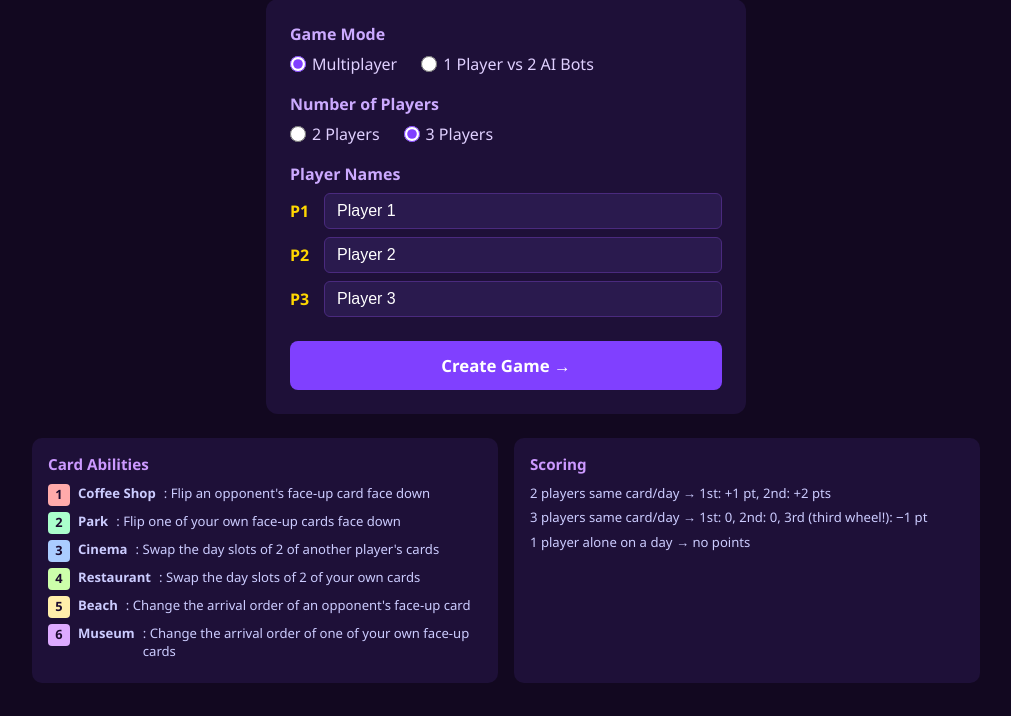
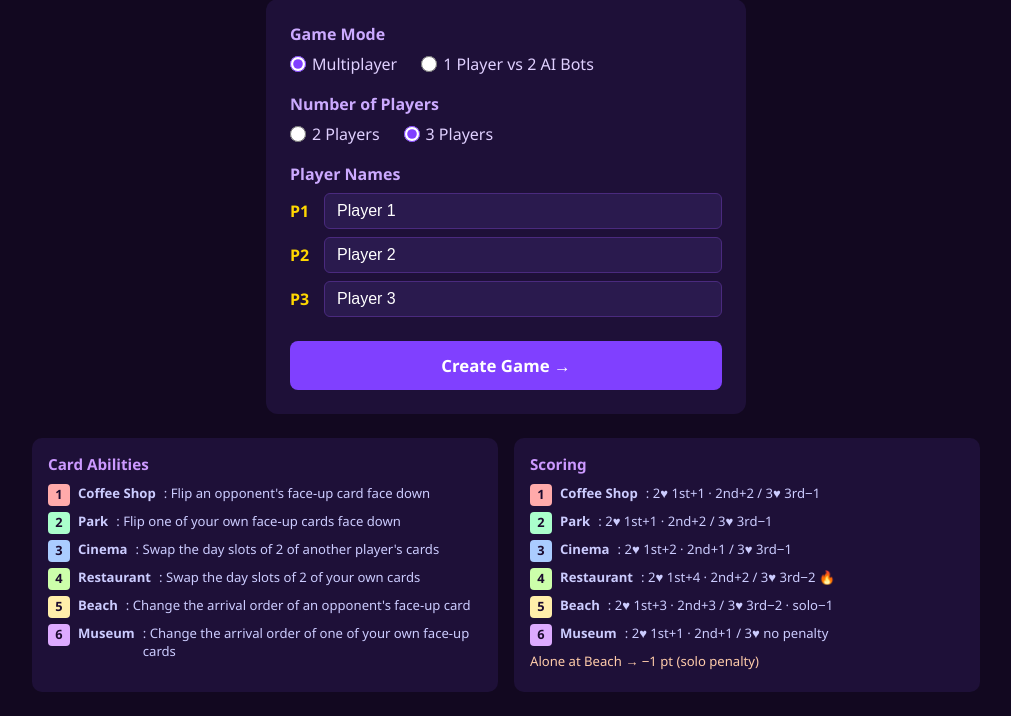
Before and after one commit to calvinpozderac-claude/18_cards_no_shuffle, a Flask app: page / in a window 1280 px wide. Shown: the part 117-833 px from the top of the page, without its empty margins (134-1145 px from the left). Before the commit the page ends 800 px from the top, so only its background shows below. Run offline with Flask 3, Linux system fonts and the light colour scheme.

Commit message:
Add rules 2, 4, and modified rule 3 (Beach solo penalty)
Rule 2 — per-card point distributions:
  Coffee Shop/Park: (1st+1, 2nd+2, 3rd-1) unchanged
  Cinema: (1st+2, 2nd+1, 3rd-1) — first arrival rewarded
  Restaurant: (1st+4, 2nd+2, 3rd-2) — combined with Rule 4 doubling
  Beach: (1st+3, 2nd+3, 3rd-2) — sharing is best, third wheel brutal
  Museum: (1st+1, 2nd+1, no penalty) — flat safe card

Rule 3 (1 location only) — arriving alone at Beach costs -1 pt

Rule 4 — Restaurant points doubled (2,1,-1 → 4,2,-2)

AI strategy updated for new scoring:
  - Hard-veto 3rd arrival at Restaurant/Beach (-2 penalty)
  - Prioritised flip order: Beach 2nd (+3) > Restaurant 1st (+4 EV)
    > Restaurant 2nd (+2) > Cinema 1st (+2) > general 2nd
  - Avoid solo Beach (solo penalty)
  - Target/escape by actual CARD_PTS value, not hardcoded +2 heuristics

UI updated:
  - Per-card scoring text on every card face (CARD_SCORING constant)
  - Setup screen scoring table shows all 6 cards individually
  - End-screen breakdown shows actual point values per date
  - Restaurant cards glow orange to signal hot location

https://claude.ai/code/session_01GHwvX48gz4VgnL1yUpKSno

```diff
--- a/app.py
+++ b/app.py
@@ -24,6 +24,19 @@ CARD_ABILITIES = {
     5: "Change the arrival order of an opponent's face-up card",
     6: "Change the arrival order of one of your own face-up cards",
 }
+
+# Rule 2: per-card-type point distributions (1st-arrival pts, 2nd, 3rd)
+# Rule 3 (1 location): arriving alone at Beach costs −1
+# Rule 4: Restaurant points doubled
+CARD_PTS = {
+    1: (1, 2, -1),   # Coffee Shop  — late arrival best
+    2: (1, 2, -1),   # Park         — late arrival best
+    3: (2, 1, -1),   # Cinema       — early arrival best
+    4: (4, 2, -2),   # Restaurant   — early arrival best, big swings (R2 × R4)
+    5: (3, 3, -2),   # Beach        — 1st = 2nd, third wheel brutal
+    6: (1, 1,  0),   # Museum       — flat, no third-wheel penalty
+}
+SOLO_PENALTY_CT = 5   # Beach: −1 for arriving alone
 
 # ── core game logic ───────────────────────────────────────────────────────────
 
@@ -126,11 +139,15 @@ def _calculate_scores(state):
     scores = {p["name"]: 0 for p in state["players"]}
     for k, arr in state["arrivals"].items():
         n = len(arr)
-        if n == 2:
-            scores[state["players"][arr[0]]["name"]] += 1
-            scores[state["players"][arr[1]]["name"]] += 2
-        elif n >= 3:
-            scores[state["players"][arr[2]]["name"]] -= 1
+        _, ct = (int(v) for v in k.split(","))
+        pts = CARD_PTS[ct]
+        if n == 1:
+            if ct == SOLO_PENALTY_CT:
+                scores[state["players"][arr[0]]["name"]] -= 1
+        elif n >= 2:
+            for i, pidx in enumerate(arr[:3]):
+                if i < len(pts):
+                    scores[state["players"][pidx]["name"]] += pts[i]
     return scores
 
 def _arrivals_display(state):
@@ -224,15 +241,41 @@ def _ai_pick_flip(state, pidx, difficulty):
     if difficulty == "random":
         return random.choice(candidates)
 
-    # Basic: prefer 2nd arrival (+2 pts), then avoid 3rd (−1 pt)
-    second = [d for d in candidates
-              if len(state["arrivals"].get(_key(d, _card_at(player, d)["card_type"]), [])) == 1]
-    if second:
-        return random.choice(second)
+    def ct(d): return _card_at(player, d)["card_type"]
+    def n_arr(d): return len(state["arrivals"].get(_key(d, ct(d)), []))
 
-    safe = [d for d in candidates
-            if len(state["arrivals"].get(_key(d, _card_at(player, d)["card_type"]), [])) < 2]
-    return random.choice(safe) if safe else random.choice(candidates)
+    # Hard-veto: would become 3rd at cards with pts[2] ≤ −2 (Restaurant, Beach)
+    non_veto = [d for d in candidates if not (n_arr(d) >= 2 and CARD_PTS[ct(d)][2] <= -2)]
+    pool = non_veto if non_veto else candidates
+
+    # Avoid going solo at Beach (−1 solo penalty) if better options exist
+    non_solo_beach = [d for d in pool if not (n_arr(d) == 0 and ct(d) == SOLO_PENALTY_CT)]
+    safe_pool = non_solo_beach if non_solo_beach else pool
+
+    # Priority 1: Beach 2nd arrival (+3, equal to 1st but no solo risk)
+    beach_2nd = [d for d in pool if ct(d) == 5 and n_arr(d) == 1]
+    if beach_2nd: return random.choice(beach_2nd)
+
+    # Priority 2: Restaurant 1st arrival (+4, best single position in game)
+    rest_1st = [d for d in pool if ct(d) == 4 and n_arr(d) == 0]
+    if rest_1st: return random.choice(rest_1st)
+
+    # Priority 3: Restaurant 2nd arrival (+2)
+    rest_2nd = [d for d in pool if ct(d) == 4 and n_arr(d) == 1]
+    if rest_2nd: return random.choice(rest_2nd)
+
+    # Priority 4: Cinema 1st (+2) or Coffee Shop/Park 2nd (+2)
+    good = [d for d in safe_pool
+            if (ct(d) == 3 and n_arr(d) == 0) or (ct(d) in (1, 2) and n_arr(d) == 1)]
+    if good: return random.choice(good)
+
+    # Priority 5: any 2nd arrival (safe positive score)
+    second = [d for d in safe_pool if n_arr(d) == 1]
+    if second: return random.choice(second)
+
+    # Priority 6: any 1st arrival, avoiding solo Beach
+    safe = [d for d in safe_pool if n_arr(d) == 0]
+    return random.choice(safe) if safe else random.choice(pool)
 
 
 def _ai_flip_other_target(state, pidx, difficulty):
@@ -248,14 +291,17 @@ def _ai_flip_other_target(state, pidx, difficulty):
         t = random.choice(targets)
         return t[0], t[1]
 
-    # Basic: target the opponent scoring the most (2nd arrival = +2)
-    best, best_val = None, -1
+    # Basic: target the opponent face-up card currently earning the most points
+    best, best_val = None, -999
     for tpi, tday, card in targets:
-        k = _key(tday, card["card_type"])
-        arr = state["arrivals"].get(k, [])
-        val = {(2, 2): 2, (2, 1): 1}.get((len(arr), card["arrival"]), 0)
-        if val > best_val:
-            best_val, best = val, (tpi, tday)
+        ct = card["card_type"]
+        n = len(state["arrivals"].get(_key(tday, ct), []))
+        pts = CARD_PTS[ct]
+        cur_val = pts[card["arrival"] - 1] if 0 <= card["arrival"] - 1 < len(pts) else 0
+        if n == 1 and ct == SOLO_PENALTY_CT:
+            cur_val = -1  # already penalised — not worth targeting
+        if cur_val > best_val:
+            best_val, best = cur_val, (tpi, tday)
     return best or (targets[0][0], targets[0][1])
 
 
@@ -267,15 +313,22 @@ def _ai_flip_own_target(state, pidx, difficulty):
     if difficulty == "random":
         return random.choice(targets)
 
-    # Basic: escape 3rd-wheel (-1) first, then 1st arrival on a solo day
+    # Basic: flip own card with the worst current point value (escape bad positions)
     player = state["players"][pidx]
-    for d, c in enumerate(player["cards"]):
-        if c["face_up"] and c["arrival"] == 3:
-            return d + 1
-    for d, c in enumerate(player["cards"]):
-        if c["face_up"] and c["arrival"] == 1:
-            if len(state["arrivals"].get(_key(d + 1, c["card_type"]), [])) == 1:
-                return d + 1
+    scored = []
+    for d in targets:
+        c = _card_at(player, d)
+        ct = c["card_type"]
+        n = len(state["arrivals"].get(_key(d, ct), []))
+        pts = CARD_PTS[ct]
+        val = pts[c["arrival"] - 1] if 0 <= c["arrival"] - 1 < len(pts) else 0
+        if n == 1 and ct == SOLO_PENALTY_CT:
+            val = -1
+        scored.append((val, d))
+    scored.sort()
+    worst_val = scored[0][0]
+    if worst_val < 1:
+        return random.choice([d for v, d in scored if v == worst_val])
     return random.choice(targets)
 
 
@@ -325,21 +378,21 @@ def _ai_change_arr_other_target(state, pidx, difficulty):
         tpi, tday, card, arr = random.choice(candidates)
         return tpi, tday, random.randint(1, len(arr))
 
-    # Basic: make opponent 3rd wheel if possible; otherwise knock 2nd to 1st
-    best, best_gain = None, 0
+    # Basic: maximise point swing — push opponent to the worst position available
+    best, best_swing = None, -1
     for tpi, tday, card, arr in candidates:
         n = len(arr)
-        if n == 3 and card["arrival"] < 3:
-            if 3 > best_gain:
-                best_gain, best = 3, (tpi, tday, 3)
-        elif n == 2 and card["arrival"] == 2:
-            gain = 2 if (pidx in arr and arr[0] == pidx) else 1
-            if gain > best_gain:
-                best_gain, best = gain, (tpi, tday, 1)
+        ct = card["card_type"]
+        pts = CARD_PTS[ct]
+        cur_pts = pts[card["arrival"] - 1] if 0 <= card["arrival"] - 1 < len(pts) else 0
+        worst_pts = pts[n - 1] if n - 1 < len(pts) else 0
+        swing = cur_pts - worst_pts
+        if swing > best_swing and n != card["arrival"]:
+            best_swing, best = swing, (tpi, tday, n)
     if best:
         return best
     tpi, tday, _, arr = random.choice(candidates)
-    return tpi, tday, 1
+    return tpi, tday, len(arr)
 
 
 def _ai_change_arr_own_target(state, pidx, difficulty):
@@ -356,10 +409,21 @@ def _ai_change_arr_own_target(state, pidx, difficulty):
         tday, card, arr = random.choice(candidates)
         return tday, random.randint(1, len(arr))
 
-    # Basic: move to 2nd position (best score on a 2-player day)
+    # Basic: move to the position that maximises point gain for this card type
+    best, best_gain = None, -1
     for tday, card, arr in candidates:
-        if len(arr) >= 2 and card["arrival"] != 2:
-            return tday, min(2, len(arr))
+        n = len(arr)
+        ct = card["card_type"]
+        pts = CARD_PTS[ct]
+        cur_pts = pts[card["arrival"] - 1] if 0 <= card["arrival"] - 1 < len(pts) else 0
+        # Best reachable position (can only swap within existing arrivals, not add new)
+        best_pos_pts = max(pts[i] for i in range(min(n, len(pts))))
+        best_pos = list(pts).index(best_pos_pts) + 1
+        gain = best_pos_pts - cur_pts
+        if gain > best_gain:
+            best_gain, best = gain, (tday, min(best_pos, n))
+    if best and best_gain > 0:
+        return best
     tday, _, arr = random.choice(candidates)
     return tday, min(2, len(arr))
 
--- a/static/css/style.css
+++ b/static/css/style.css
@@ -380,3 +380,6 @@ body {
   margin-top: 20px; border: 1px solid #2a1a4a; border-radius: 8px; overflow: hidden;
 }
 .end-log .move-log-list { max-height: 200px; }
+
+/* Restaurant hot-location glow (face-up ct-4 cards) */
+.card.face-up.ct-4 { box-shadow: 0 0 8px #FF990055; }
--- a/static/js/game.js
+++ b/static/js/game.js
@@ -1,3 +1,13 @@
+/* ── per-card scoring text (Rules 2, 3, 4) ──────────────────────────────── */
+const CARD_SCORING = {
+  1: "2♥ 1st+1 · 2nd+2<br>3♥ 3rd−1",
+  2: "2♥ 1st+1 · 2nd+2<br>3♥ 3rd−1",
+  3: "2♥ 1st+2 · 2nd+1<br>3♥ 3rd−1",
+  4: "2♥ 1st+4 · 2nd+2<br>3♥ 3rd−2 🔥",
+  5: "2♥ 1st+3 · 2nd+3<br>3♥ 3rd−2 · solo−1",
+  6: "2♥ 1st+1 · 2nd+1<br>3♥ no penalty",
+};
+
 /* ── api ─────────────────────────────────────────────────────────────────── */
 async function apiGet(url) {
   const r = await fetch(url);
@@ -166,9 +176,14 @@ function renderSetup() {
     </div>
     <div class="rules-box">
       <h3>Scoring</h3>
-      <div class="rule-row">2 players same card/day → 1st: +1 pt,  2nd: +2 pts</div>
-      <div class="rule-row">3 players same card/day → 1st: 0,  2nd: 0,  3rd (third wheel!): −1 pt</div>
-      <div class="rule-row">1 player alone on a day → no points</div>
+      ${Object.entries(CARD_SCORING).map(([ct, sc]) => `
+        <div class="rule-row">
+          <span class="card-badge ct-${ct}">${ct}</span>
+          <span class="loc-name">${LOCATION_NAMES[ct]}</span>: ${sc.replace(/<br>/g, " / ")}
+        </div>`).join("")}
+      <div class="rule-row" style="margin-top:6px;color:#FFCCAA">
+        Alone at Beach → −1 pt (solo penalty)
+      </div>
     </div>
   </div>
 </div>`;
@@ -480,7 +495,7 @@ function cardHTML(state, pi, day, card) {
   </div>
   <hr class="card-divider"/>
   <div class="card-ability">${CARD_ABILITIES[ct]}</div>
-  <div class="card-scoring">2♥ 1st+1 · 2nd+2<br>3♥ 3rd−1</div>
+  <div class="card-scoring">${CARD_SCORING[ct] || "2♥ 1st+1 · 2nd+2<br>3♥ 3rd−1"}</div>
 </button>`;
   }
 
@@ -497,7 +512,7 @@ function cardHTML(state, pi, day, card) {
   ${card.arrival ? `<div class="card-arrival">${arrLabel[card.arrival] || `#${card.arrival}`}</div>` : ""}
   <hr class="card-divider"/>
   <div class="card-ability">${CARD_ABILITIES[ct]}</div>
-  <div class="card-scoring">2♥ 1st+1 · 2nd+2<br>3♥ 3rd−1</div>
+  <div class="card-scoring">${CARD_SCORING[ct] || "2♥ 1st+1 · 2nd+2<br>3♥ 3rd−1"}</div>
 </button>`;
 }
 
@@ -635,10 +650,19 @@ function endHTML(state) {
   <div class="breakdown">
     <h3>Date Results</h3>
     ${arrivals.map(r => {
+      const pts = ({1:[1,2,-1],2:[1,2,-1],3:[2,1,-1],4:[4,2,-2],5:[3,3,-2],6:[1,1,0]})[r.card_type] || [1,2,-1];
       let note, cls;
-      if (r.n === 1)      { note = "solo — no points";          cls = "neutral"; }
-      else if (r.n === 2) { note = "1st: +1 pt,  2nd: +2 pts"; cls = "good"; }
-      else                { note = "3rd wheel: −1 pt";           cls = "bad"; }
+      if (r.n === 1) {
+        const solo = r.card_type === 5;
+        note = solo ? "solo — −1 pt (Beach penalty)" : "solo — no points";
+        cls  = solo ? "bad" : "neutral";
+      } else if (r.n === 2) {
+        note = `1st: ${pts[0]>=0?"+":""}${pts[0]} · 2nd: ${pts[1]>=0?"+":""}${pts[1]}`;
+        cls  = "good";
+      } else {
+        note = `3rd wheel: ${pts[2]}`;
+        cls  = "bad";
+      }
       return `<div class="breakdown-row">
         <span class="bday">Day ${r.day}</span>
         <span class="bloc">${r.location}</span>
```
